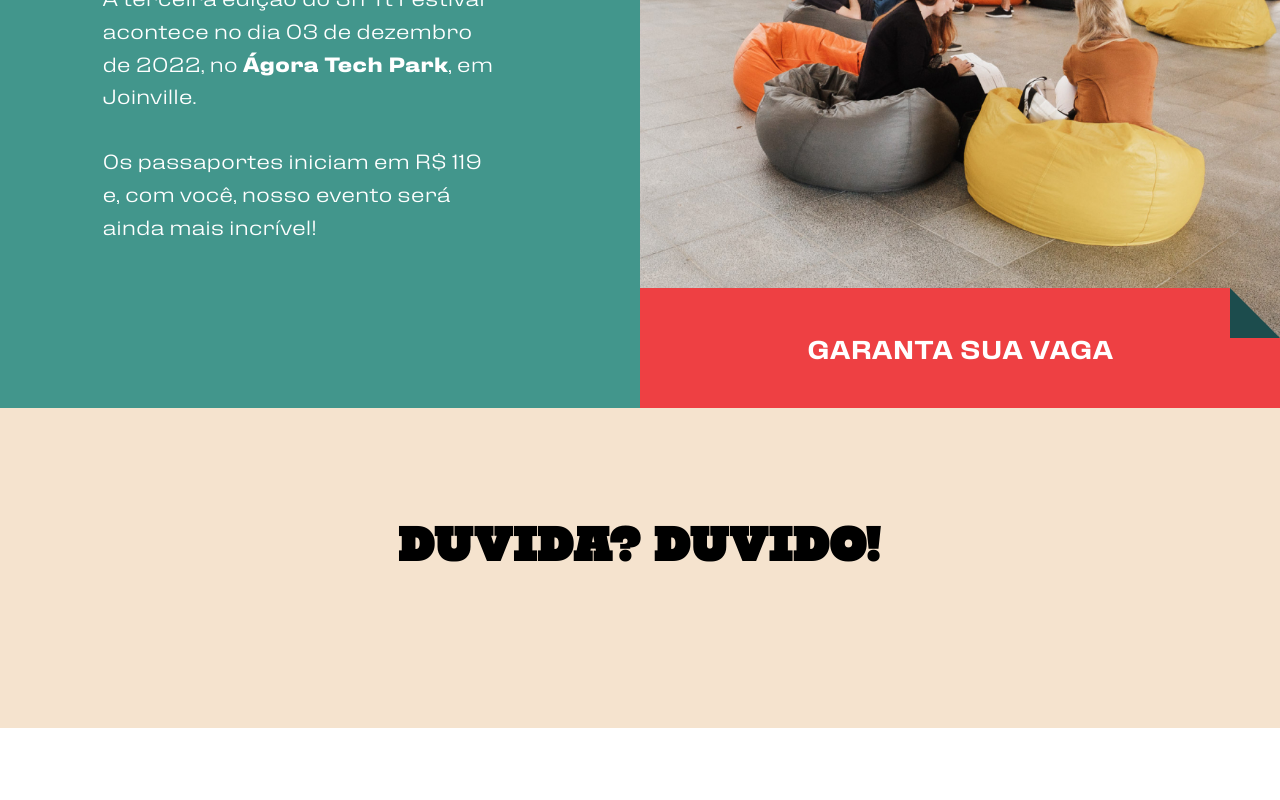
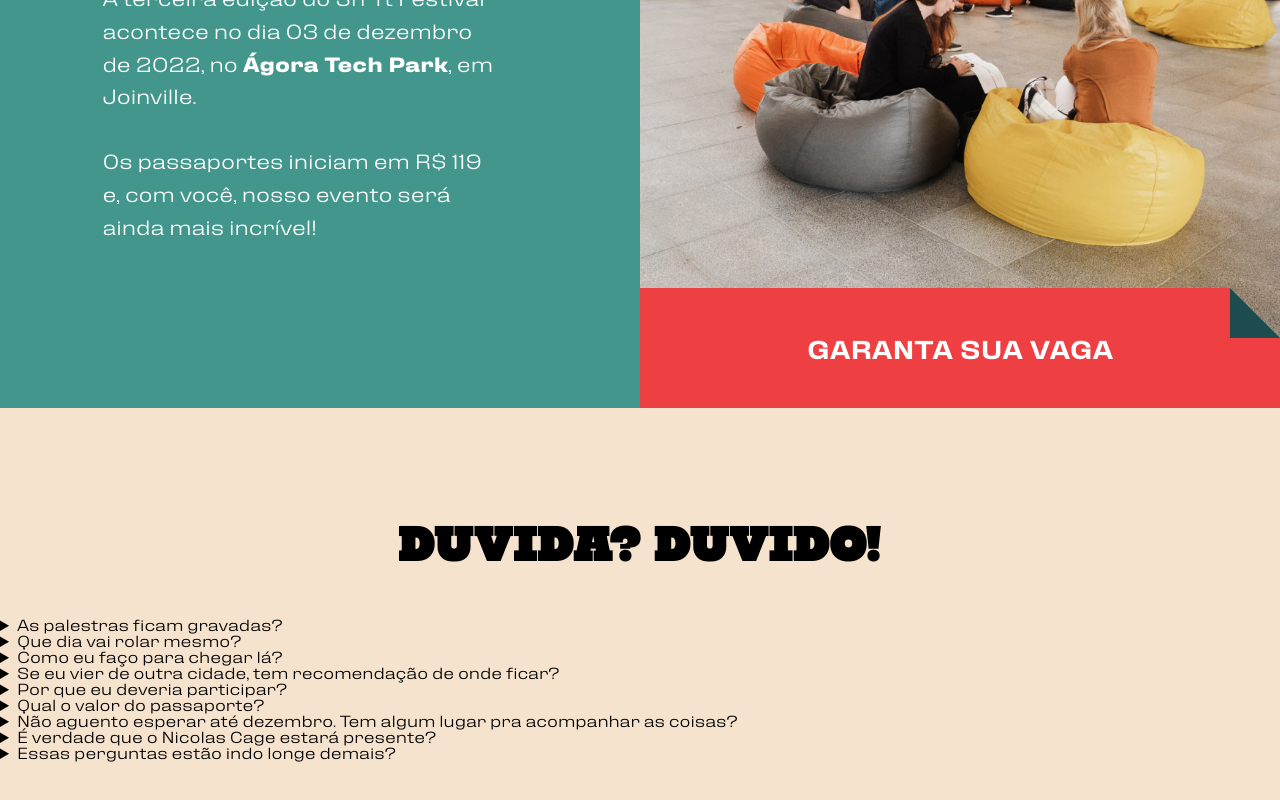
Before and after one commit to gabrnunes/shift-2022, a Next.js app: page / in a window 1280 px wide. Shown: the part 2717-3517 px from the top of the page. Before the commit the page ends 3445 px from the top, so only its background shows below. Built offline with nearby package versions, Linux system fonts and the light colour scheme.

Commit message:
feat: Adicionando perguntas de mockup

```diff
--- a/src/components/faq/Faq.tsx
+++ b/src/components/faq/Faq.tsx
@@ -1,4 +1,5 @@
 import styles from "./Faq.module.scss";
+import questionList from "./FaqQuestionList.json";
 import FaqQuestion from "./question/FaqQuestion";
 
 export default function Faq() {
@@ -9,6 +10,7 @@ export default function Faq() {
             </h2>
 
             <div className={styles.questionsWrapper}>
+                {questionList.map(item => <FaqQuestion question={item.question} answer={item.answer} />)}
             </div>
         </section>
     )
--- /dev/null
+++ b/src/components/faq/FaqQuestionList.json
@@ -0,0 +1,38 @@
+[
+    {
+        "question": "As palestras ficam gravadas?",
+        "answer": "Lorem ipsum dolor sit amet, consectetur adipiscing elit. Cras in diam dolor. Sed non malesuada est. Nunc malesuada leo ornare euismod lacinia. Phasellus a neque urna. Praesent ut mi imperdiet, pellentesque sapien ut, scelerisque leo. Sed id suscipit nisl, quis iaculis velit. Aliquam quis ante eu erat pulvinar rutrum at a eros. Duis ornare augue eu risus finibus luctus vel eget velit. Etiam est massa, faucibus a magna ut, interdum porttitor eros. Morbi eget justo ac dui volutpat consectetur eget sit amet dolor. Phasellus ac orci ut erat vulputate faucibus."
+    },
+    {
+        "question": "Que dia vai rolar mesmo?",
+        "answer": "Lorem ipsum dolor sit amet, consectetur adipiscing elit. Cras in diam dolor. Sed non malesuada est. Nunc malesuada leo ornare euismod lacinia. Phasellus a neque urna. Praesent ut mi imperdiet, pellentesque sapien ut, scelerisque leo. Sed id suscipit nisl, quis iaculis velit. Aliquam quis ante eu erat pulvinar rutrum at a eros. Duis ornare augue eu risus finibus luctus vel eget velit. Etiam est massa, faucibus a magna ut, interdum porttitor eros. Morbi eget justo ac dui volutpat consectetur eget sit amet dolor. Phasellus ac orci ut erat vulputate faucibus."
+    },
+    {
+        "question": "Como eu faço para chegar lá?",
+        "answer": "Lorem ipsum dolor sit amet, consectetur adipiscing elit. Cras in diam dolor. Sed non malesuada est. Nunc malesuada leo ornare euismod lacinia. Phasellus a neque urna. Praesent ut mi imperdiet, pellentesque sapien ut, scelerisque leo. Sed id suscipit nisl, quis iaculis velit. Aliquam quis ante eu erat pulvinar rutrum at a eros. Duis ornare augue eu risus finibus luctus vel eget velit. Etiam est massa, faucibus a magna ut, interdum porttitor eros. Morbi eget justo ac dui volutpat consectetur eget sit amet dolor. Phasellus ac orci ut erat vulputate faucibus."
+    },
+    {
+        "question": "Se eu vier de outra cidade, tem recomendação de onde ficar?",
+        "answer": "Lorem ipsum dolor sit amet, consectetur adipiscing elit. Cras in diam dolor. Sed non malesuada est. Nunc malesuada leo ornare euismod lacinia. Phasellus a neque urna. Praesent ut mi imperdiet, pellentesque sapien ut, scelerisque leo. Sed id suscipit nisl, quis iaculis velit. Aliquam quis ante eu erat pulvinar rutrum at a eros. Duis ornare augue eu risus finibus luctus vel eget velit. Etiam est massa, faucibus a magna ut, interdum porttitor eros. Morbi eget justo ac dui volutpat consectetur eget sit amet dolor. Phasellus ac orci ut erat vulputate faucibus."
+    },
+    {
+        "question": "Por que eu deveria participar?",
+        "answer": "Lorem ipsum dolor sit amet, consectetur adipiscing elit. Cras in diam dolor. Sed non malesuada est. Nunc malesuada leo ornare euismod lacinia. Phasellus a neque urna. Praesent ut mi imperdiet, pellentesque sapien ut, scelerisque leo. Sed id suscipit nisl, quis iaculis velit. Aliquam quis ante eu erat pulvinar rutrum at a eros. Duis ornare augue eu risus finibus luctus vel eget velit. Etiam est massa, faucibus a magna ut, interdum porttitor eros. Morbi eget justo ac dui volutpat consectetur eget sit amet dolor. Phasellus ac orci ut erat vulputate faucibus."
+    },
+    {
+        "question": "Qual o valor do passaporte?",
+        "answer": "Lorem ipsum dolor sit amet, consectetur adipiscing elit. Cras in diam dolor. Sed non malesuada est. Nunc malesuada leo ornare euismod lacinia. Phasellus a neque urna. Praesent ut mi imperdiet, pellentesque sapien ut, scelerisque leo. Sed id suscipit nisl, quis iaculis velit. Aliquam quis ante eu erat pulvinar rutrum at a eros. Duis ornare augue eu risus finibus luctus vel eget velit. Etiam est massa, faucibus a magna ut, interdum porttitor eros. Morbi eget justo ac dui volutpat consectetur eget sit amet dolor. Phasellus ac orci ut erat vulputate faucibus."
+    },
+    {
+        "question": "Não aguento esperar até dezembro. Tem algum lugar pra acompanhar as coisas?",
+        "answer": "Lorem ipsum dolor sit amet, consectetur adipiscing elit. Cras in diam dolor. Sed non malesuada est. Nunc malesuada leo ornare euismod lacinia. Phasellus a neque urna. Praesent ut mi imperdiet, pellentesque sapien ut, scelerisque leo. Sed id suscipit nisl, quis iaculis velit. Aliquam quis ante eu erat pulvinar rutrum at a eros. Duis ornare augue eu risus finibus luctus vel eget velit. Etiam est massa, faucibus a magna ut, interdum porttitor eros. Morbi eget justo ac dui volutpat consectetur eget sit amet dolor. Phasellus ac orci ut erat vulputate faucibus."
+    },
+    {
+        "question": "É verdade que o Nicolas Cage estará presente?",
+        "answer": "Lorem ipsum dolor sit amet, consectetur adipiscing elit. Cras in diam dolor. Sed non malesuada est. Nunc malesuada leo ornare euismod lacinia. Phasellus a neque urna. Praesent ut mi imperdiet, pellentesque sapien ut, scelerisque leo. Sed id suscipit nisl, quis iaculis velit. Aliquam quis ante eu erat pulvinar rutrum at a eros. Duis ornare augue eu risus finibus luctus vel eget velit. Etiam est massa, faucibus a magna ut, interdum porttitor eros. Morbi eget justo ac dui volutpat consectetur eget sit amet dolor. Phasellus ac orci ut erat vulputate faucibus."
+    },
+    {
+        "question": "Essas perguntas estão indo longe demais?",
+        "answer": "Lorem ipsum dolor sit amet, consectetur adipiscing elit. Cras in diam dolor. Sed non malesuada est. Nunc malesuada leo ornare euismod lacinia. Phasellus a neque urna. Praesent ut mi imperdiet, pellentesque sapien ut, scelerisque leo. Sed id suscipit nisl, quis iaculis velit. Aliquam quis ante eu erat pulvinar rutrum at a eros. Duis ornare augue eu risus finibus luctus vel eget velit. Etiam est massa, faucibus a magna ut, interdum porttitor eros. Morbi eget justo ac dui volutpat consectetur eget sit amet dolor. Phasellus ac orci ut erat vulputate faucibus."
+    }
+]
--- /dev/null
+++ b/src/components/faq/question/FaqQuestion.tsx
@@ -0,0 +1,15 @@
+import styles from "./FaqQuestion.module.scss"
+
+type Props = {
+    question: string
+    answer: string
+}
+
+export default function FaqQuestion(props: Props) {
+    return (
+        <details className={styles.faqQuestion}>
+            <summary className={styles.question}>{props.question}</summary>
+            <p className={styles.answer}>{props.answer}</p>
+        </details>
+    )
+}
```
